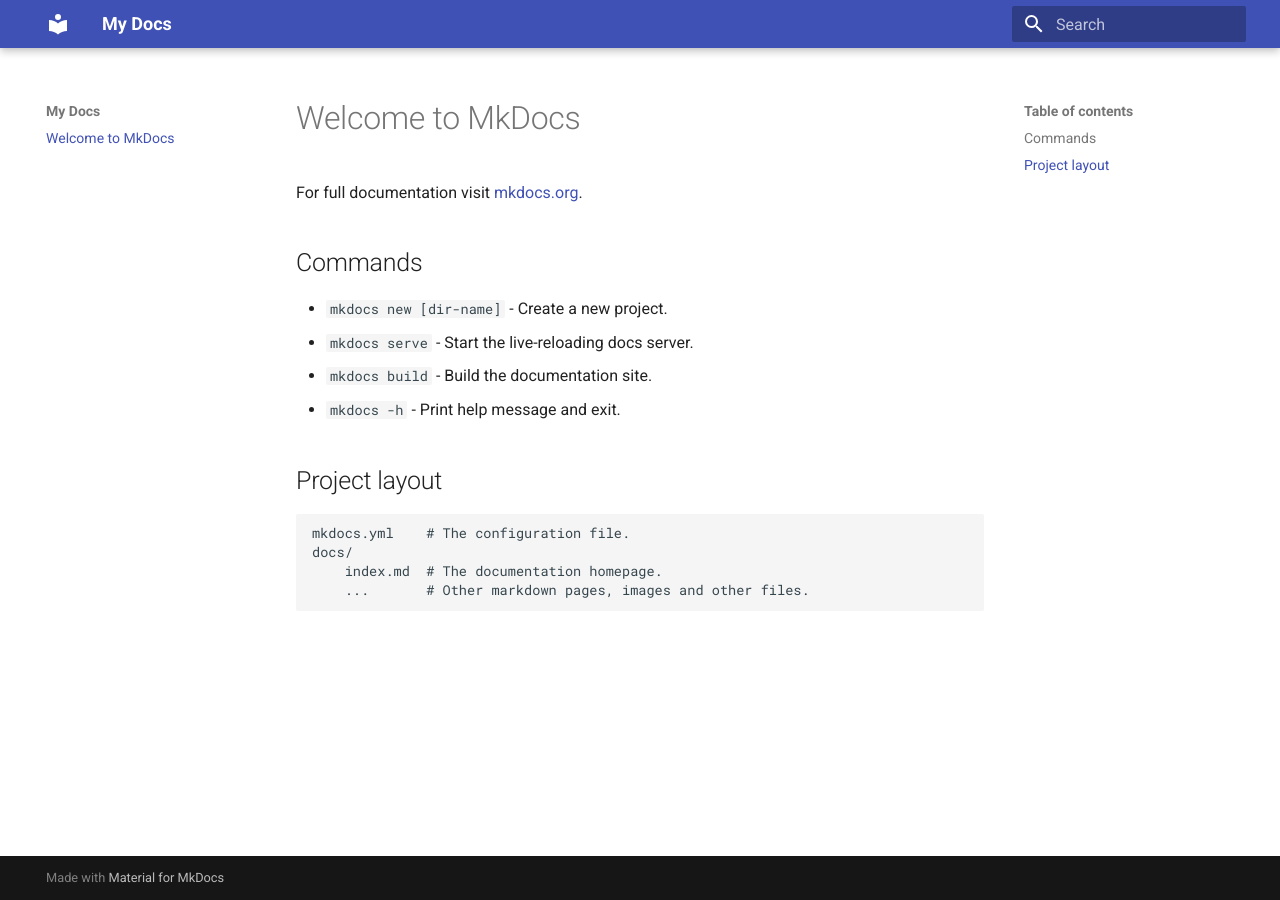
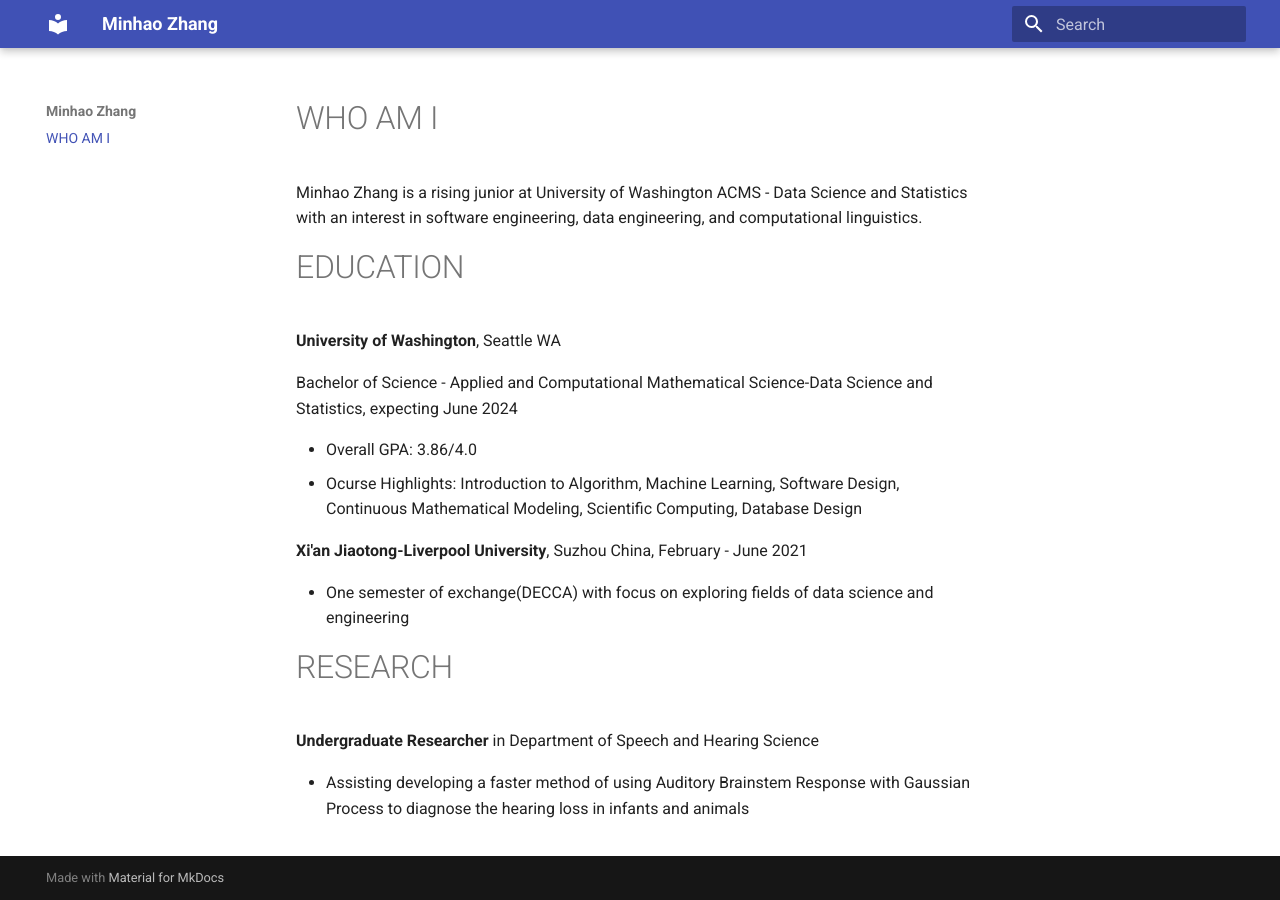
Before and after one commit to Minhao-Zhang/Minhao-Zhang.github.io, an MkDocs documentation site: the page built from docs/index.md, in a window 1280 px wide. Built offline with MkDocs 1.6.1 and Material for MkDocs 9.7.7, drawn with Linux system fonts in a browser that asks for light colours.

Commit message:
basic website

```diff
--- a/docs/index.md
+++ b/docs/index.md
@@ -1,17 +1,19 @@
-# Welcome to MkDocs
+# WHO AM I
+Minhao Zhang is  a rising junior at University of Washington ACMS - Data Science and Statistics with an interest in software engineering, data engineering, and computational linguistics.
 
-For full documentation visit [mkdocs.org](https://www.mkdocs.org).
+# EDUCATION
+**University of Washington**, Seattle WA
 
-## Commands
+Bachelor of Science - Applied and Computational Mathematical Science-Data Science and Statistics, expecting June 2024
 
-* `mkdocs new [dir-name]` - Create a new project.
-* `mkdocs serve` - Start the live-reloading docs server.
-* `mkdocs build` - Build the documentation site.
-* `mkdocs -h` - Print help message and exit.
+- Overall GPA: 3.86/4.0
+- Ocurse Highlights: Introduction to Algorithm, Machine Learning, Software Design, Continuous Mathematical Modeling, Scientific Computing, Database Design
 
-## Project layout
+**Xi'an Jiaotong-Liverpool University**, Suzhou China, February - June 2021
 
-    mkdocs.yml    # The configuration file.
-    docs/
-        index.md  # The documentation homepage.
-        ...       # Other markdown pages, images and other files.
+- One semester of exchange(DECCA) with focus on exploring fields of data science and engineering
+
+# RESEARCH
+**Undergraduate Researcher** in Department of Speech and Hearing Science
+
+* Assisting developing a faster method of using Auditory Brainstem Response with Gaussian Process to diagnose the hearing loss in infants and animals
--- a/mkdocs.yml
+++ b/mkdocs.yml
@@ -1,3 +1,3 @@
-site_name: My Docs
+site_name: Minhao Zhang
 theme:
   name: material
```
